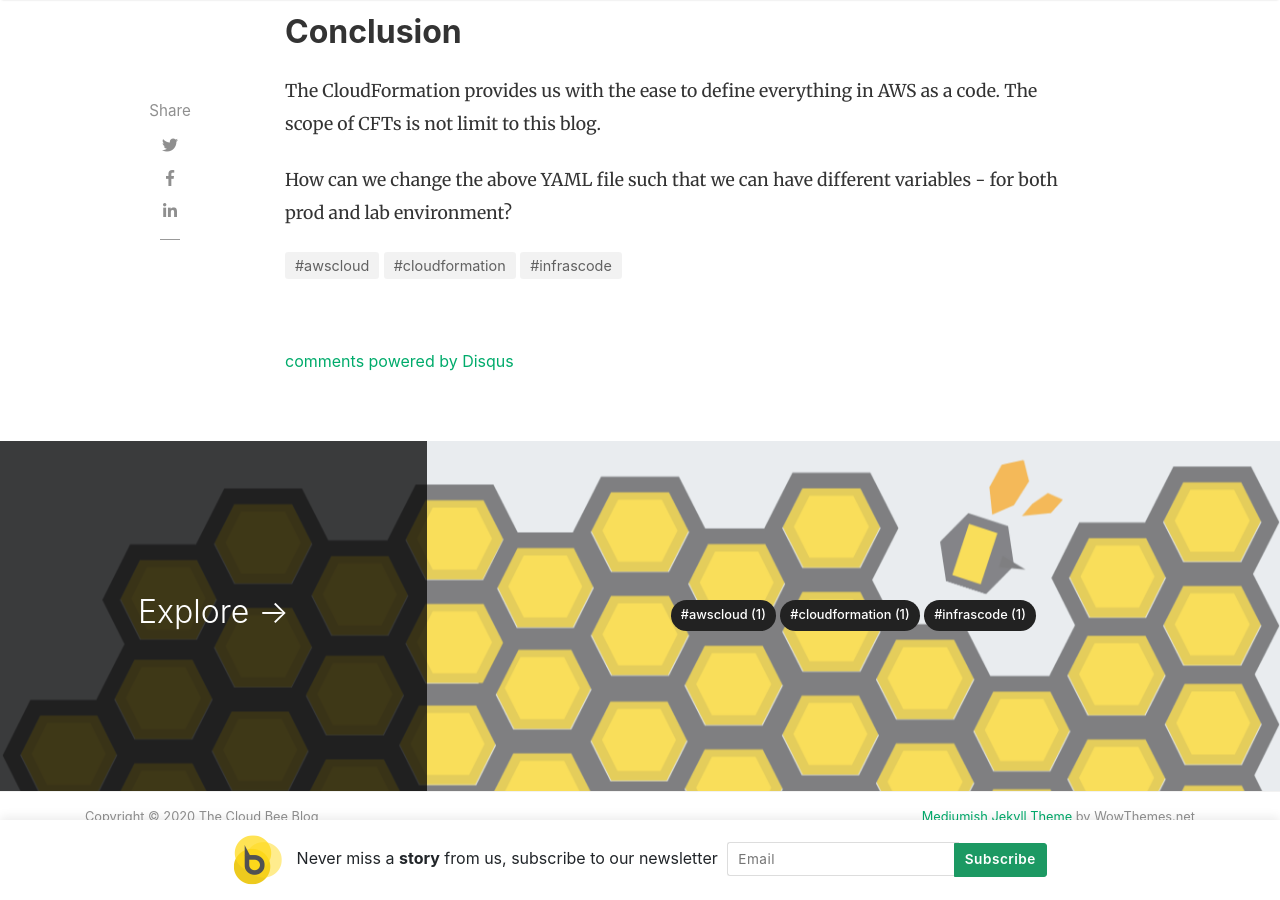
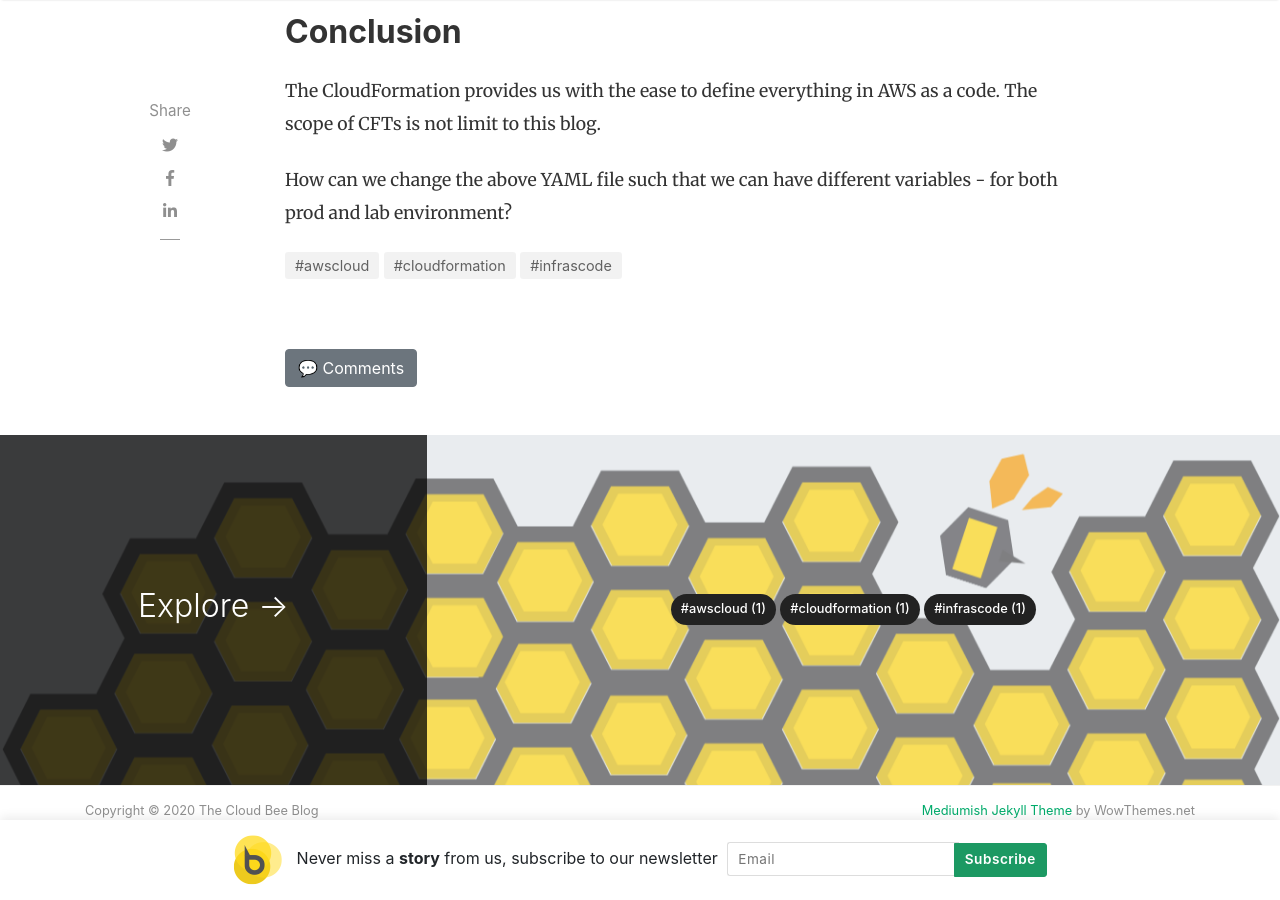
Before and after one commit to thecloudbee/thecloudbee.github.io, a Jekyll site: the page built from _posts/2020-12-22-dummies-cft.md, in a window 1280 px wide and 900 px high, scrolled down 4210 px. Built offline with Jekyll 4.4.1, drawn with Linux system fonts in a browser that asks for light colours; nearby versions of some CDN libraries; comment, search, counter and statistics services are not loaded; some of the changed lines change nothing that is shown.

Commit message:
#tcb discuq seo fix

```diff
--- /dev/null
+++ b/_includes/show-disqus.html
@@ -0,0 +1,37 @@
+<!--https://esc.sh/blog/load-disqus-on-click/-->
+<div class="show-comments">
+<!--    <button id="show-comments-button" onclick="disqus();return false;" class="btn default">💬 Comments</button>-->
+    <button type="button" class="btn btn-secondary">💬 Comments</button>
+</div>
+
+<div id="disqus_thread"></div>
+
+<script>
+var disqus_loaded = false;
+var disqus_shortname = '{{site.disqus}}';
+function disqus() {
+    if (!disqus_loaded)  {
+        disqus_loaded = true;
+        var e = document.createElement("script");
+        e.type = "text/javascript";
+        e.async = true;
+        e.src = "//" + disqus_shortname + ".disqus.com/embed.js";
+        (document.getElementsByTagName("head")[0] ||
+        document.getElementsByTagName("body")[0])
+        .appendChild(e);
+        //Hide the button after opening
+        document.getElementById("show-comments-button").style.display = "none";
+    }
+}
+//Opens comments when linked to directly
+var hash = window.location.hash.substr(1);
+if (hash.length > 8) {
+    if (hash.substring(0, 8) == "comment-") {
+        disqus();
+    }
+}
+//Remove this if you don't want to load comments for search engines
+if(/bot|google|baidu|bing|msn|duckduckgo|slurp|yandex/i.test(navigator.userAgent)) {
+   disqus();
+}
+</script>
--- a/_layouts/post.html
+++ b/_layouts/post.html
@@ -126,7 +126,7 @@
     <div class="container">
         <div id="comments" class="row justify-content-center mb-5">
             <div class="col-md-8">
-                {% include disqus.html %}
+                {% include show-disqus.html %}
             </div>
         </div>
     </div>
```
